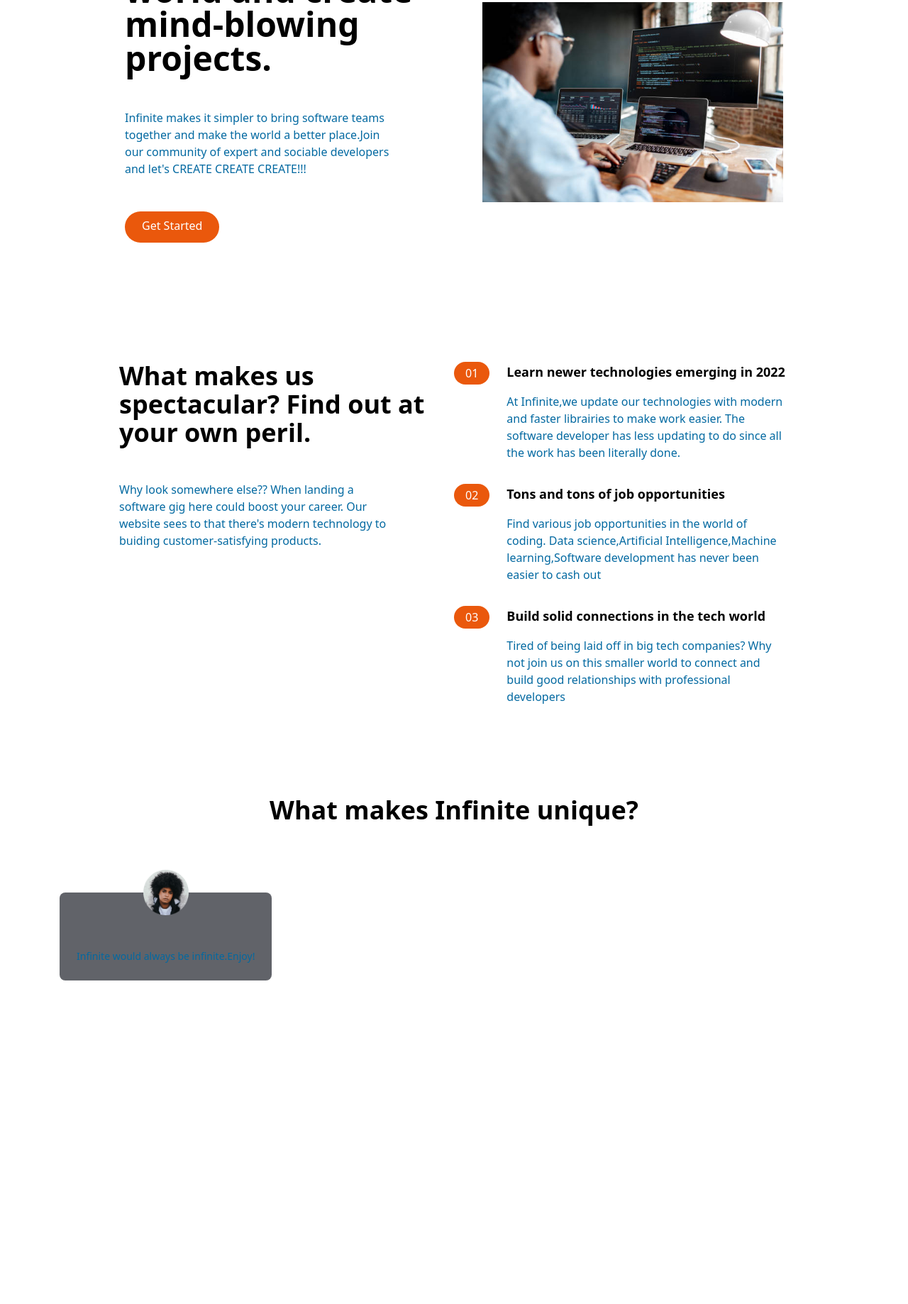
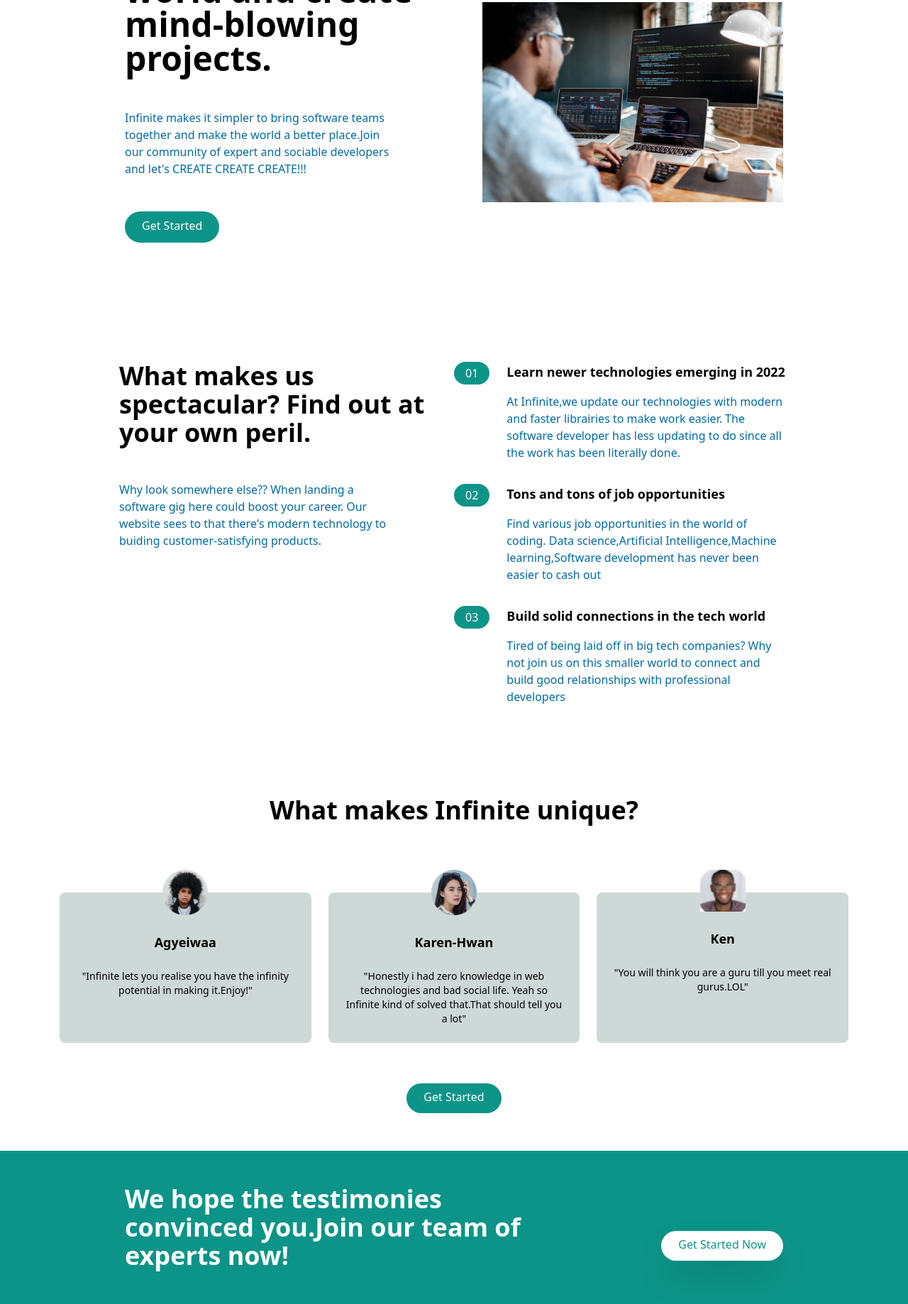
Before and after one commit to beko50/tailwind-mini, a website: page page.html in a window 1280 px wide. Shown: the part 314-2152 px from the top of the page at 71% size. Before the commit the page ends 1696 px from the top, so only its background shows below. Drawn offline with Linux system fonts and the light colour scheme.

Commit message:
All sections completed

```diff
--- a/page.html
+++ b/page.html
@@ -24,7 +24,7 @@
                 <a href="#" class="hover:text-seaBlue">Sign Up</a>
             </div>
             <!--Button-->
-            <a href="#" class="hidden md:block p-3 px-6 pt-2 text-white bg-brightOrange rounded-full baseline hover:bg-lightOrange">Let's GOOOO</a>
+            <a href="#" class="hidden md:block p-3 px-6 pt-2 text-white bg-teal rounded-full baseline hover:bg-hoverTeal">Let's GOOOO</a>
         </div>
 
     </nav>
@@ -44,7 +44,7 @@
                 </p>
                 <div class="flex justify-center md:justify-start">
                     <a href="#"
-                        class="md:block p-3 px-6 pt-2 text-white bg-brightOrange rounded-full baseline hover:bg-lightOrange">Get
+                        class="md:block p-3 px-6 pt-2 text-white bg-teal rounded-full baseline hover:bg-hoverTeal">Get
                         Started
                     </a>
                 </div>
@@ -75,9 +75,9 @@
                 <!-- List Item 1 -->
                 <div class="flex flex-col space-y-3 md:space-y-0 md:space-x-6 md:flex-row">
                     <!-- Heading -->
-                    <div class="rounded-l-full bg-brightOrange md:bg-transparent">
+                    <div class="rounded-l-full bg-teal md:bg-transparent">
                         <div class="flex items-center space-x-2">
-                            <div class="px-4 py-2 text-white rounded-full md:py-1 bg-brightOrange">
+                            <div class="px-4 py-2 text-white rounded-full md:py-1 bg-teal">
                                 01
                             </div>
                             <h3 class="text-base font-bold md:mb-4 md:hidden">
@@ -100,9 +100,9 @@
                 <!-- List Item 2 -->
                 <div class="flex flex-col space-y-3 md:space-y-0 md:space-x-6 md:flex-row">
                     <!-- Heading -->
-                    <div class="rounded-l-full bg-brightOrange md:bg-transparent">
+                    <div class="rounded-l-full bg-teal md:bg-transparent">
                         <div class="flex items-center space-x-2">
-                            <div class="px-4 py-2 text-white rounded-full md:py-1 bg-brightOrange">
+                            <div class="px-4 py-2 text-white rounded-full md:py-1 bg-teal">
                                 02
                             </div>
                             <h3 class="text-base font-bold md:mb-4 md:hidden">
@@ -124,9 +124,9 @@
                 <!-- List Item 3 -->
                 <div class="flex flex-col space-y-3 md:space-y-0 md:space-x-6 md:flex-row">
                     <!-- Heading -->
-                    <div class="rounded-l-full bg-brightOrange md:bg-transparent">
+                    <div class="rounded-l-full bg-teal md:bg-transparent">
                         <div class="flex items-center space-x-2">
-                            <div class="px-4 py-2 text-white rounded-full md:py-1 bg-brightOrange">
+                            <div class="px-4 py-2 text-white rounded-full md:py-1 bg-teal">
                                 03
                             </div>
                             <h3 class="text-base font-bold md:mb-4 md:hidden">
@@ -158,15 +158,52 @@
         <!--Testimonials mini-section-->
         <div class="flex flex-col mt-24 md:flex-row md:space-x-6">
             <!--Testimonial 1-->
-            <div class="flex flex-col items-center p-6 space-y-6 rounded-lg bg-lightGrey md:w-1\/3">
+            <div class="flex flex-col items-center p-6 space-y-6 rounded-lg bg-lightGrey md:w-1/3">
                 <img src="img/avatar-shanai.png" class="w-16 -mt-14" alt="">
-                <h5 class="text-lg font-bold"></h5>
-                <p class="text-sm text-deepBlue">
-                    Infinite would always be infinite.Enjoy!
+                <h5 class="text-lg font-bold text-black">Agyeiwaa</h5>
+                <p class="text-sm text-black">
+                    "Infinite lets you realise you have the infinity potential in making it.Enjoy!"
                 </p>
-
+            </div>
+            <!--Testimonial 2-->
+            <div class="hidden flex-col items-center p-6 space-y-6 rounded-lg bg-lightGrey md:flex md:w-1/3">
+                <img src="img/avatar-anisha.png" class="w-16 -mt-14" alt="">
+                <h5 class="text-lg font-bold text-black">Karen-Hwan</h5>
+                <p class="text-sm text-black">
+                    "Honestly i had zero knowledge in web technologies and bad social life. Yeah so Infinite kind of solved that.That should tell you a lot"
+                </p>
+            </div>
+            <!--Testimonial 3-->
+            <div class="hidden flex-col items-center p-6 space-y-6 rounded-lg bg-lightGrey md:flex md:w-1/3">
+                <img src="img/avatar2.jpg" class="w-16 -mt-14" alt="">
+                <h5 class="text-lg font-bold text-black">Ken</h5>
+                <p class="text-sm text-black">
+                    "You will think you are a guru till you meet real gurus.LOL"
+                </p>
             </div>
         </div>
+        <div class="my-16 mx-auto">
+            <a href="#" class="p-3 px-6 pt-2 text-white bg-teal rounded-full baseline hover:bg-hoverTeal">Get
+                Started
+            </a>
+        </div>
+        </div>
+    </section>
+
+    <!--Bonus Section-->
+    <section id="bs" class="bg-teal">
+        <!--Flex container-->
+        <div class="container flex flex-col items-center justify-between px-6 py-24 mx-auto space-y-12 md:py-12 md:flex-row">
+            <!--Heading -->
+            <h2 class="text-5xl font-bold leading-tight text-center text-white md:text-4xl md:max-w-xl md:text-left">
+                We hope the testimonies convinced you.Join our team of experts now!
+            </h2>
+            <!--Button-->
+            <div">
+                <a href="#" class="p-3 px-6 pt-2 text-teal bg-white rounded-full shadow-2xl baseline hover:bg-lightGrey">Get
+                    Started Now
+                </a>
+            </div>
         </div>
     </section>
 </body>
--- a/tailwind.config.js
+++ b/tailwind.config.js
@@ -15,7 +15,8 @@ module.exports = {
         deepBlue: '#0369a1',
         seaBlue: '#38bdf8',
         teal: '#0d9488',
-        lightGrey: '#616369',
+        hoverTeal: '#54998e',
+        lightGrey: '#ced9d7',
         greyBlue: '#1f2937',
       },
     },
```
Also changed, not shown: css/main.css, img/avatar2.jpg (added).
